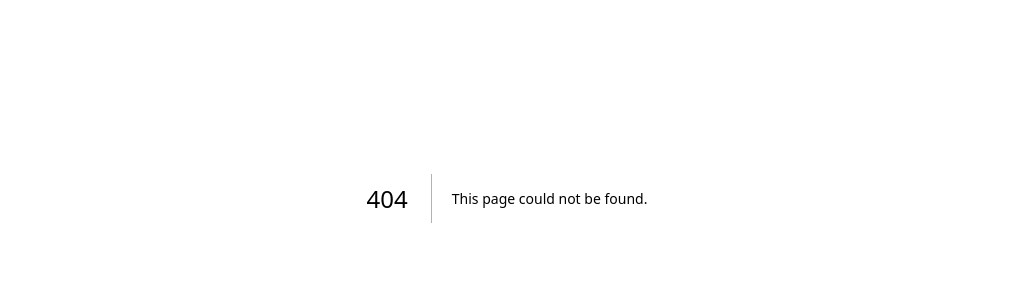
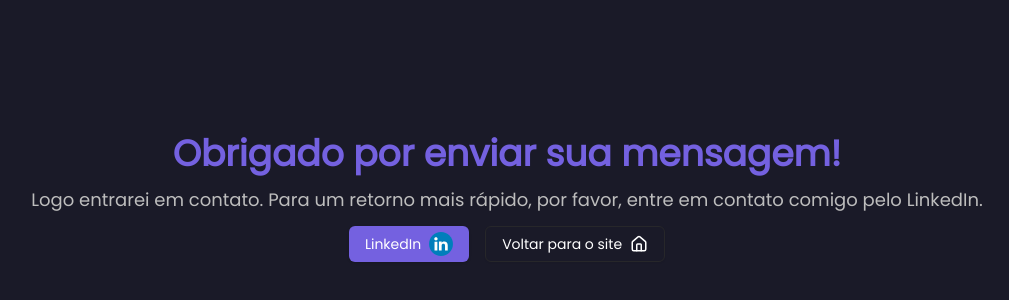
Before and after one commit to serafimmatheus/portfolio, a Next.js app: page /obrigado in a window 1280 px wide. Before the commit this address had no page. Shown: the part 202-502 px from the top of the page, without its empty margins (133-1142 px from the left). Built offline with nearby package versions, Linux system fonts and the light colour scheme.

Commit message:
feat: add page tankyou for message

```diff
--- /dev/null
+++ b/src/app/obrigado/page.tsx
@@ -0,0 +1,40 @@
+import Link from 'next/link'
+import { Button } from '../_components/ui/button'
+import { LinkedinIcon } from '../_icons/linkedin-icon'
+import { Home } from 'lucide-react'
+
+function TankyouPage() {
+  return (
+    <main className="flex min-h-screen w-full flex-col items-center justify-center gap-3">
+      <h1 className="text-2xl font-semibold text-primary md:text-4xl">
+        Obrigado por enviar sua mensagem!
+      </h1>
+      <p className="text-foreground md:text-lg">
+        Logo entrarei em contato. Para um retorno mais rápido, por favor, entre
+        em contato comigo pelo LinkedIn.
+      </p>
+      <div className="flex gap-4">
+        <Button className="flex gap-2 text-white" asChild>
+          <Link
+            href="https://www.linkedin.com/in/matheus-serafim/"
+            target="_blank"
+          >
+            LinkedIn
+            <LinkedinIcon size={24} />
+          </Link>
+        </Button>{' '}
+        <Button variant="outline" className="flex gap-2 text-white" asChild>
+          <Link
+            href="https://www.linkedin.com/in/matheus-serafim-753893a7/"
+            target="_blank"
+          >
+            Voltar para o site
+            <Home size={18} />
+          </Link>
+        </Button>
+      </div>
+    </main>
+  )
+}
+
+export default TankyouPage
```
